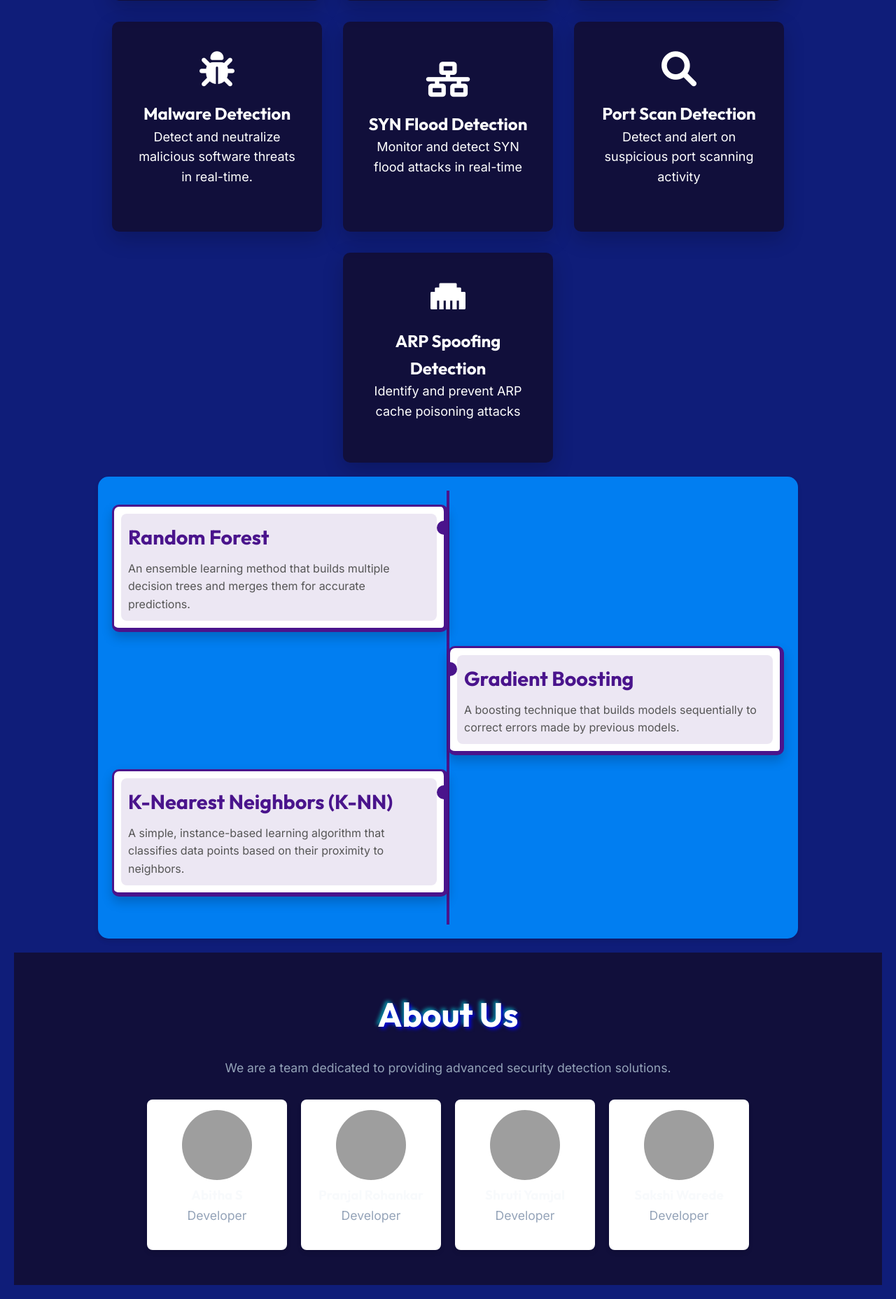
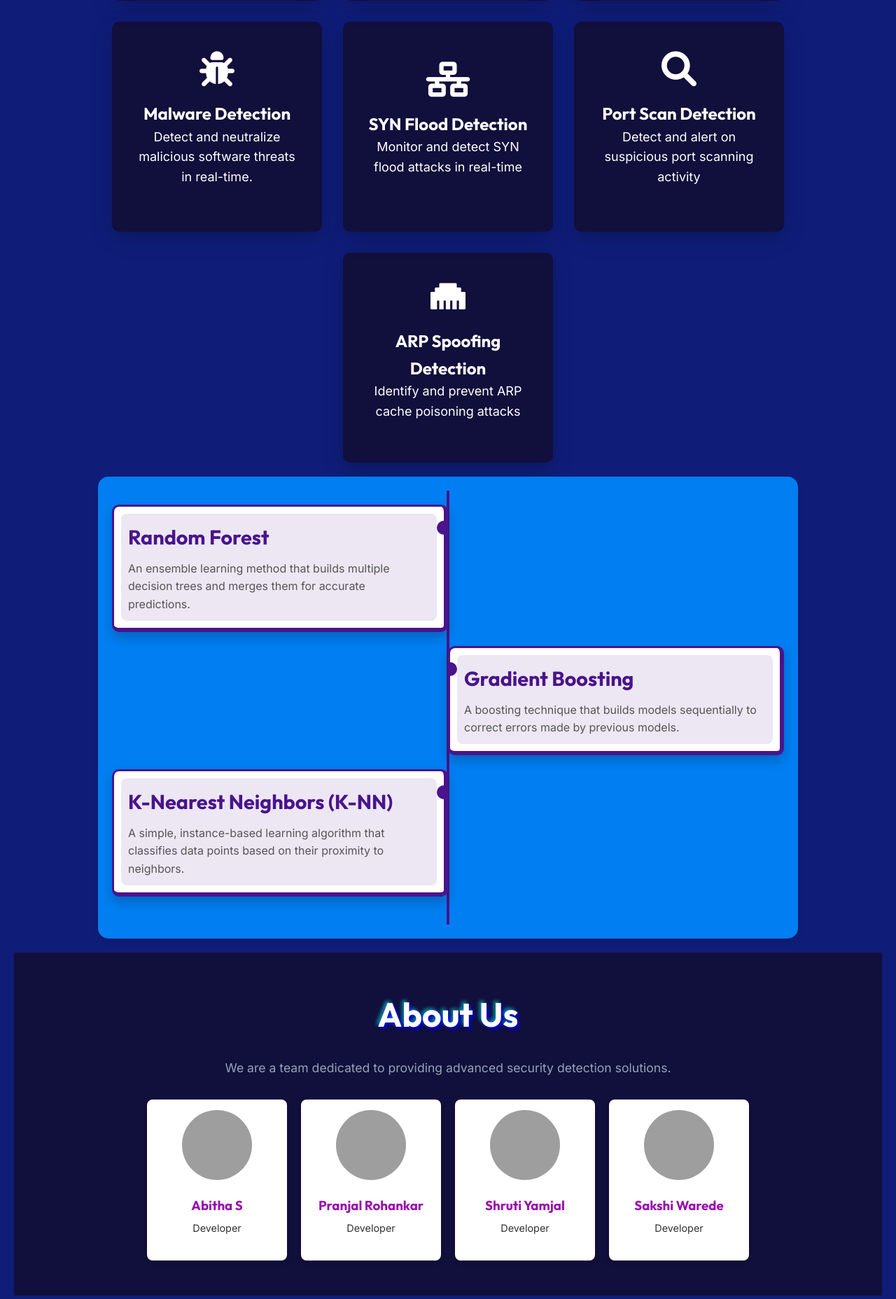
Before and after one commit to pranjalrohankar/MachineLearnning, a Flask app: page /home in a window 1280 px wide. Shown: the part 2745-4601 px from the top of the page at 70% size. Run offline with Flask 3, Linux system fonts and the light colour scheme; the visitor is signed in with stand-in values (Sample User, id 1); parts of the project's set-up code (start-up, migrations or seed data) failed here and were passed over; grey boxes are pictures that could not be loaded.

Commit message:
Fix: Added text colors to team member cards to make names and descriptions visible against white background

```diff
--- a/templates/model1.html
+++ b/templates/model1.html
@@ -565,6 +565,17 @@
             height: 100px;
         }
 
+        .team-member h3 {
+            margin-top: 15px;
+            margin-bottom: 5px;
+            color: #990fae;
+        }
+
+        .team-member p {
+            color: #333;
+            font-size: 0.9em;
+        }
+
         /* Feedback Section */
         .feedback-section {
             background-image: url('https://img.freepik.com/free-photo/abstract-digital-grid-black-background_53876-97647.jpg');
```
